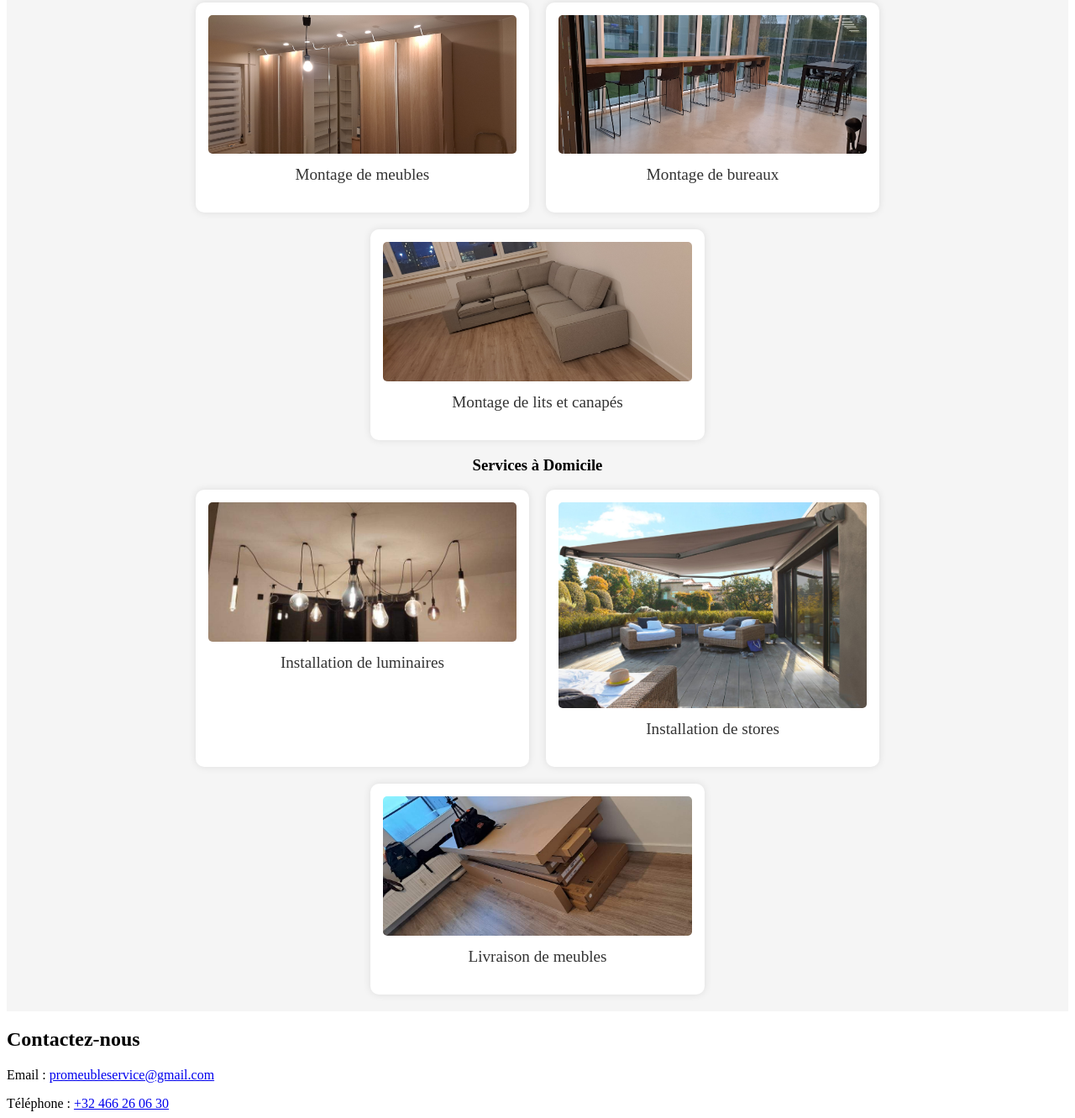
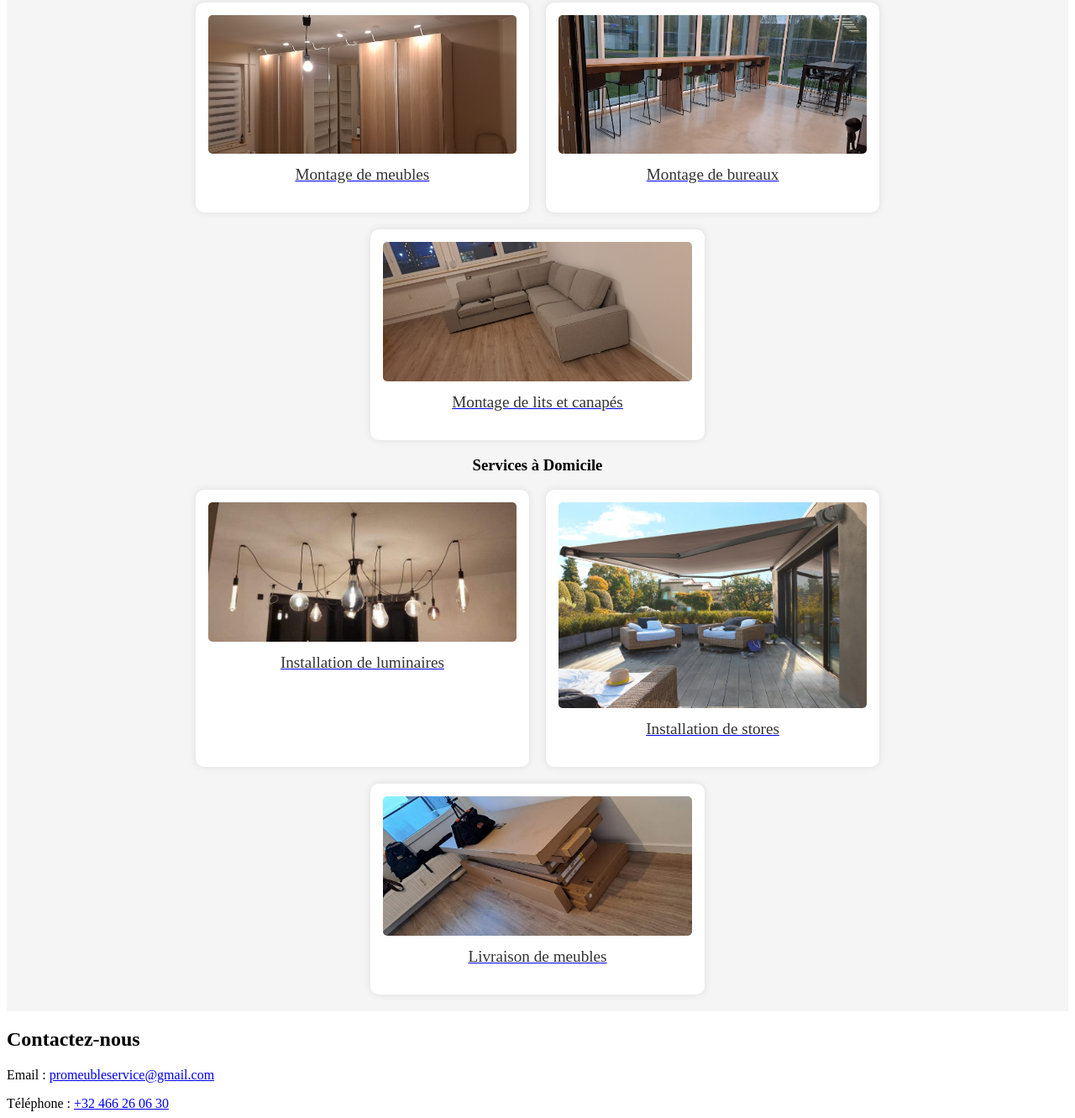
Before and after one commit to promeuble/promeuble-service, a plain HTML site: page index.html in a window 1280 px wide. Shown: the part 489-1820 px from the top of the page at 84% size. Drawn offline with Linux system fonts and the light colour scheme.

Commit message:
Update index.html

```diff
--- a/index.html
+++ b/index.html
@@ -67,16 +67,22 @@
             <h3>Montage de Meubles et Mobiliers de Bureaux</h3>
             <div class="gallery" id="meuble-mobilier">
                 <div class="service-item">
+                    <a href="montage_meubles.html">
                         <img src="prestation1.jpg" alt="Prestation 1">
                         <p>Montage de meubles</p>
+                    </a>
                 </div>
                 <div class="service-item">
+                    <a href="montage_bureaux.html">
                         <img src="prestation2.jpg" alt="Prestation 2">
                         <p>Montage de bureaux</p>
+                    </a>
                 </div>
                 <div class="service-item">
+                    <a href="montage_canapes.html">
                         <img src="prestation3.jpg" alt="Prestation 3">
                         <p>Montage de lits et canapés</p>
+                    </a>
                 </div>
             </div>
         </div>
@@ -84,16 +90,22 @@
             <h3>Services à Domicile</h3>
             <div class="gallery" id="service-domicile">
                 <div class="service-item">
+                    <a href="installation_luminaires.html">
                         <img src="prestation4.jpg" alt="Prestation 4">
                         <p>Installation de luminaires</p>
+                    </a>
                 </div>
                 <div class="service-item">
+                    <a href="installation_stores.html">
                         <img src="prestation5.jpg" alt="Prestation 5">
                         <p>Installation de stores</p>
+                    </a>
                 </div>
                 <div class="service-item">
+                    <a href="livraison_meubles.html">
                         <img src="prestation6.jpg" alt="Prestation 6">
                         <p>Livraison de meubles</p>
+                    </a>
                 </div>
             </div>
         </div>
```
Lines whose indentation alone changed are shown as unchanged.
